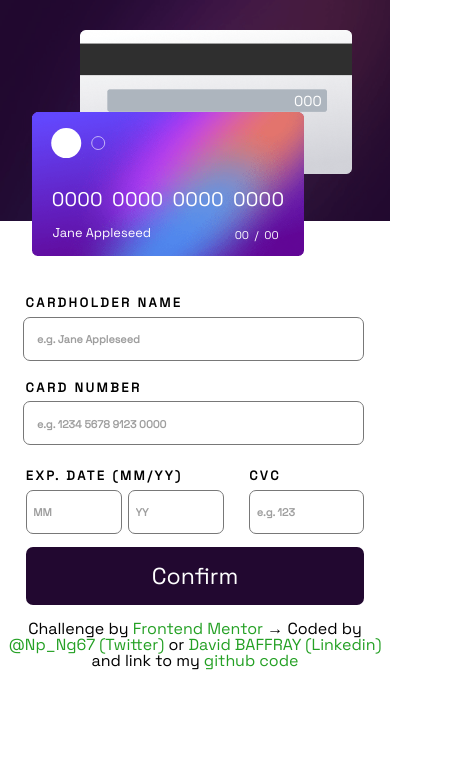
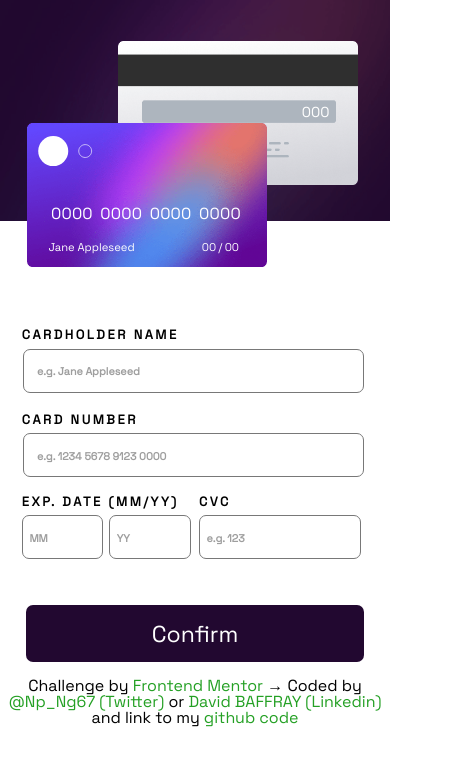
Before and after one commit to David-BAFFRAY/David-BAFFRAY.github.io, a plain HTML site: page FeM-Fake-Credit-Card/index.html in a window 390 px wide. Shown: the whole page, 470 px wide, since content can reach past the window. Drawn offline with Linux system fonts and the light colour scheme.

Commit message:
FIX:Responsive-mobile

```diff
--- a/FeM-Fake-Credit-Card/style/style.css
+++ b/FeM-Fake-Credit-Card/style/style.css
@@ -13,7 +13,7 @@
 
 /* ============== Responsive design for mobile ============== */
 
-@media only screen and (max-width: 429px) {
+@media only screen and (max-width: 429px) and (orientation: portrait) {
 
     /* This is structure of display */
 
@@ -40,6 +40,11 @@
     }
 
     header {
+        display: flex;
+        flex-direction: column;
+        justify-content: center;
+        align-items: center;
+        width: 100vw;
         height: 75%;
         background: no-repeat;
         background-image: url(../images/bg-main-mobile.png);
@@ -49,21 +54,21 @@
 
     .front__card {
         position: relative;
-        top: 7em;
-        left: 2em;
+        top: 10em;
+        right: 3em;
         color: white;
         z-index: 5;
     }
 
     .front__card > img {
-        width: 17em;
+        width: 15em;
         height: 9em;
     }
 
     .front__card > .logo__card {
         position: absolute;
-        bottom: 4em;
-        left: 1em;
+        top: .8em;
+        left: 2vw;
     }
 
     .front__card > .logo__card > svg {
@@ -80,48 +85,48 @@
 
 
     .front__card > .number__card {
-        bottom: 2.5em;
-        left: 1em;
+        bottom: 3em;
+        left: 1.5em;
         word-spacing: .2em;
         letter-spacing: .2px;
-        font-size: 1.23em;
+        font-size: 1em;
     }
 
     .front__card > .name__card {
-        bottom: 1.5em;
-        left: 1.6em;
-        font-size: .8em;
+        bottom: 2vh;
+        left: 5.5vw;
+        font-size: .7em;
     }
 
     .front__card > .date__card {
         display: flex;
         flex-direction: row;
-        bottom: 1.6em;
-        right: 12.3em;
+        bottom: 2vh;
+        right: 2.3em;
         font-size: .7em;
     }
 
     .front__card > .date__card > div {
-        margin: 0 .5em;
+        margin: 0 .2em;
     }
 
     .back__card {
         position: relative;
-        bottom: 7.3em;
-        left: 5em;
+        bottom: 4.3em;
+        left: 11vw;
         color: white;
         z-index: 1;
     }
 
     .back__card > img {
-        width: 17em;
+        width: 15em;
         height: 9em;
     }
 
     .back__card > .cvc__card {
         position: absolute;
         bottom: 4.8em;
-        right: 10.3em;
+        right: 7.3vw;
         font-family: var(--main-font-family);
         font-size: .9em;
     }
@@ -153,6 +158,7 @@
         justify-content: center;
         width: 100%;
         height: auto;
+        margin-top: 2em;
         overflow: hidden;
     }
 
@@ -178,7 +184,7 @@
     section > form > #partial__form > .form__name,
     section > form > #partial__form > .form__number {
         width: 100%;
-        margin-left: 2em;
+        margin-left: 1.7em;
     }
 
     section > form > #partial__form > .form__name > div > input,
@@ -207,14 +213,13 @@
     }
 
     section > form > #partial__form > .form__bloc > .form__date {
-        width: 55%;
-        margin-top: .5em;
-        margin-left: 1.3em;
+        width: 58%;
+        margin-left: 1.7em;
     }
 
     section > form > #partial__form > .form__bloc > .form__cvc {
-        width: 33.8%;
-        margin-top: .5em;
+        width: 55%;
+        margin-right: 1.8em;
     }
 
     section > form > #partial__form > .form__bloc > .form__date > div > input,
@@ -231,7 +236,7 @@
     }
 
     section > form > #partial__form > .form__bloc > .form__cvc > div > input {
-        width: 79%;
+        width: 90%;
         height: 3em;
     }
 
@@ -255,7 +260,7 @@
         font-size: 1.8em;
         color: white;
         background-color: var(--background-button);
-        margin: .3em auto 0 auto;
+        margin: 10vw auto 0 auto;
     }
 
     form > #confirm__bloc {
@@ -438,8 +443,8 @@
 
     .back__card > .cvc__card {
         position: absolute;
-        bottom: 10vh;
-        right: 55vw;
+        bottom: 9vh;
+        right: 54vw;
         font-family: var(--main-font-family);
         font-size: 2.5vw;
     }
```
